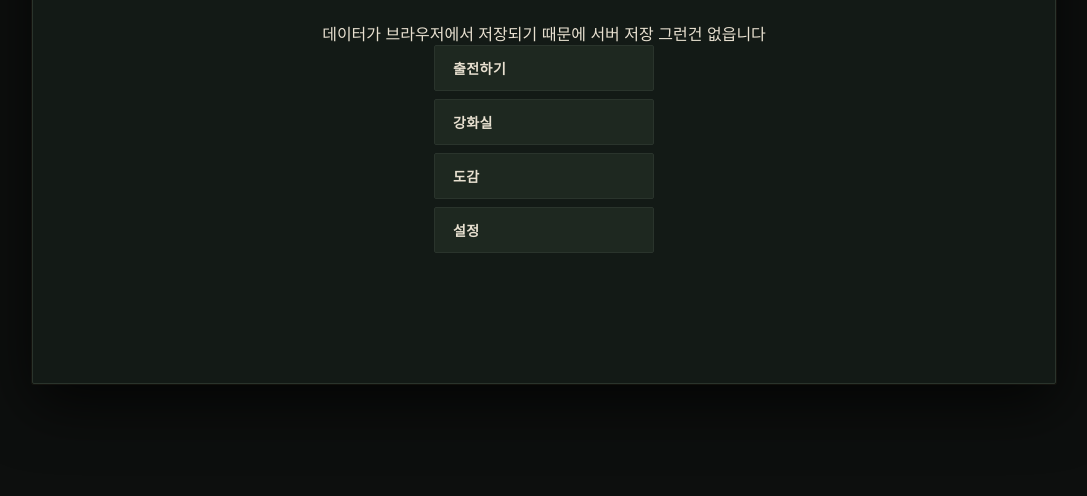
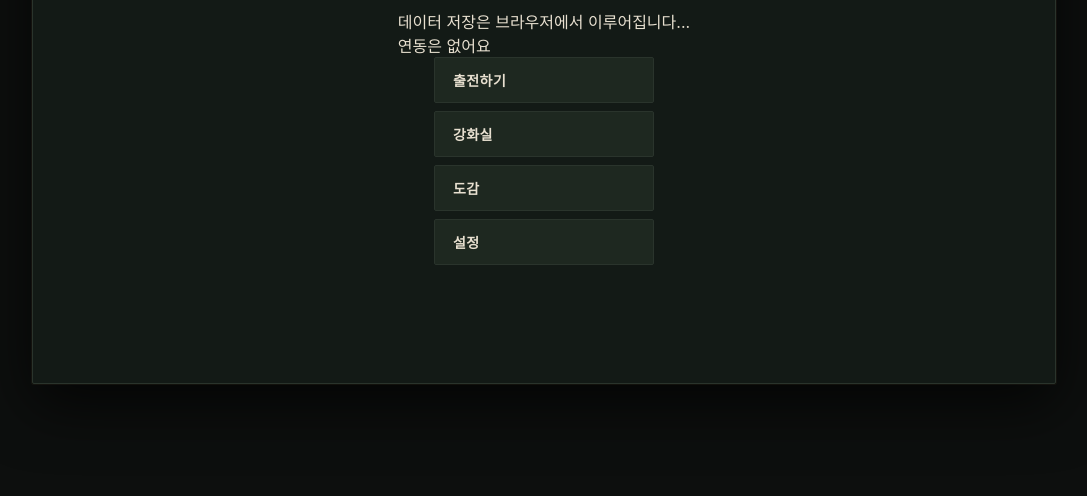
Before and after one commit to Nyarla4/InhanceAndBattle, a plain HTML site: page index.html in a window 1280 px wide. Shown: the part 304-800 px from the top of the page, without its empty margins (96-1183 px from the left). Drawn offline with Linux system fonts and the light colour scheme.

Commit message:
도감에 내용없음 고지, 메인 공지내용 수정

```diff
--- a/index.html
+++ b/index.html
@@ -14,7 +14,9 @@
     <div id="title-screen" class="screen">
         <h1>이름 아직 못정함</h1>
         <div class="notice">
-            데이터가 브라우저에서 저장되기 때문에 서버 저장 그런건 없읍니다
+            데이터 저장은 브라우저에서 이루어집니다...
+            <br>
+            연동은 없어요
         </div>
         <div class="menu-buttons">
             <button id="stage-btn">출전하기</button>
@@ -135,6 +137,7 @@
 
     <div id="dictionary-screen" class="screen hidden">
         <h2>도감</h2>
+        <span>현재 기능 없음</span>
         <button id="dictionary-back-btn" class="back-btn">뒤로가기</button>
     </div>
 
```
